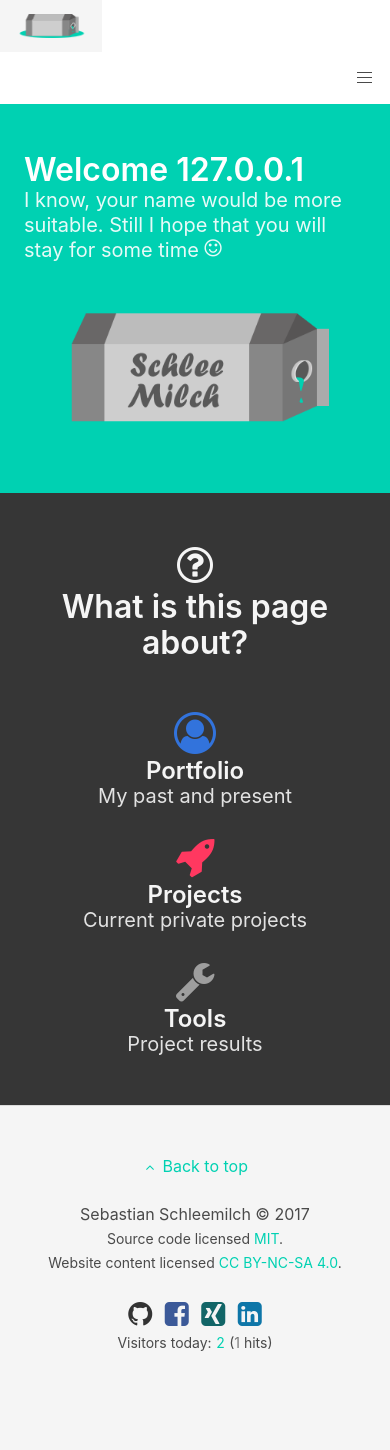
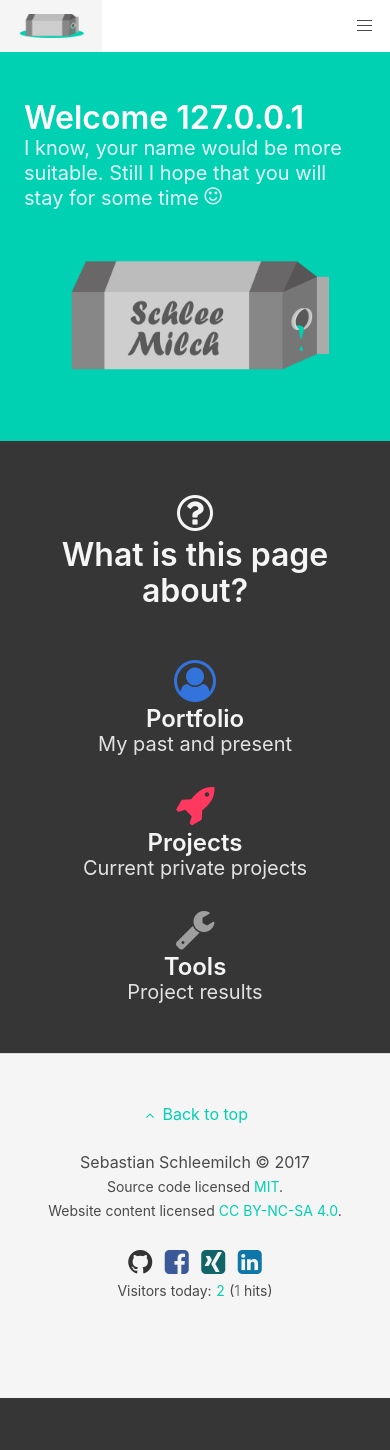
Before and after one commit to sschleemilch/portfolio-website, a PHP site: page /index.php in a window 390 px wide. After the commit the page ends 1398 px from the top, so only its background shows below. Run offline with PHP 8.4, Linux system fonts and the light colour scheme; style sheets or scripts are compiled from the project's sources; some libraries are stand-ins or nearby versions.

Commit message:
fixed mobile nav

```diff
--- a/src/templates/_header.php
+++ b/src/templates/_header.php
@@ -32,13 +32,13 @@
 					<a class="navbar-item" href="/index.php">
 						<img src="/img/logo_schleemilch_small_milk.png" alt="Schleemilch:Sebastian" width="70" height="28">
 					</a>
-				</div>
-				<div class="navbar-burger" onclick="openMobileNav()">
-	      			<span></span>
-	      			<span></span>
-	      			<span></span>
-	    		</div>
-	    		<div class="navbar-menu">
+    				<div class="navbar-burger burger" data-target="navMenuMobile">
+    	      			<span></span>
+    	      			<span></span>
+    	      			<span></span>
+    	    		</div>
+                </div>
+	    		<div class="navbar-menu" id="navMenuMobile">
 	    			<div class="navbar-start">
 	    				<a href="/home.php" class="navbar-item <?php if(isset($home)){echo $home;} ?>">
 	    					<span class="icon">
@@ -108,48 +108,3 @@
 	    		</div>
     		</div>
 		</navbar>
-		<aside class="menu nav-mobile" id="nav-mobile">
-			<ul class="menu-list">
-				<li><a href="/home.php" class="<?php if(isset($home)){echo $home;} ?>">
-						<span class="icon">
-	  						<i class="fa fa-home"></i>
-						</span>
-						Home
-					</a>
-				</li>
-				<li><a href="/profile/education.php" class="<?php if(isset($profile)){echo $profile;} ?>">
-						<span class="icon">
-	  						<i class="fa fa-vcard-o"></i>
-						</span>
-						Profile
-					</a>
-				</li>
-				<li><a href="/projects/website/introduction.php" class="<?php if(isset($projects)){echo $projects;} ?>">
-						<span class="icon">
-	  						<i class="fa fa-rocket"></i>
-						</span>
-						Projects
-					</a>
-				</li>
-				<li><a href="/tools.php" class="<?php if(isset($tools)){echo $tools;} ?>">
-						<span class="icon">
-	  						<i class="fa fa-wrench"></i>
-						</span>
-						Tools
-					</a>
-				</li>
-				<li><a href="/contact.php" class="<?php if(isset($contact)){echo $contact;} ?>">
-						<span class="icon">
-	  						<i class="fa fa-envelope-o"></i>
-						</span>
-						Contact
-					</a>
-				</li>
-				<li><a href="javascript:void(0)" onclick="closeMobileNav()">
-						<span class="icon">
-	  						<i class="fa fa-angle-up" style="color: #FF3860"></i>
-						</span>
-					</a>
-				</li>
-			</ul>
-		</aside>
```
Also changed, not shown: src/js/nav-mobile.js (+24 -6 lines).
